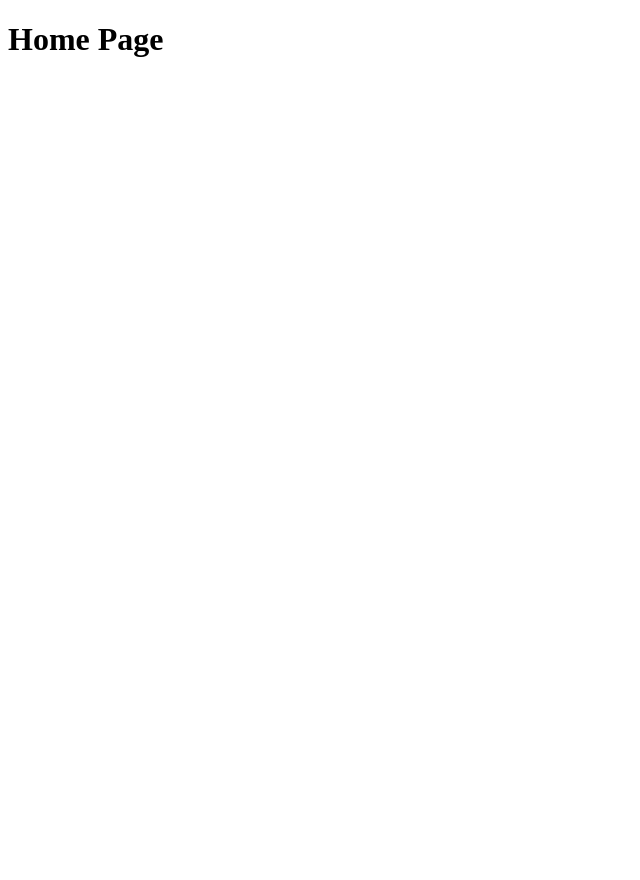
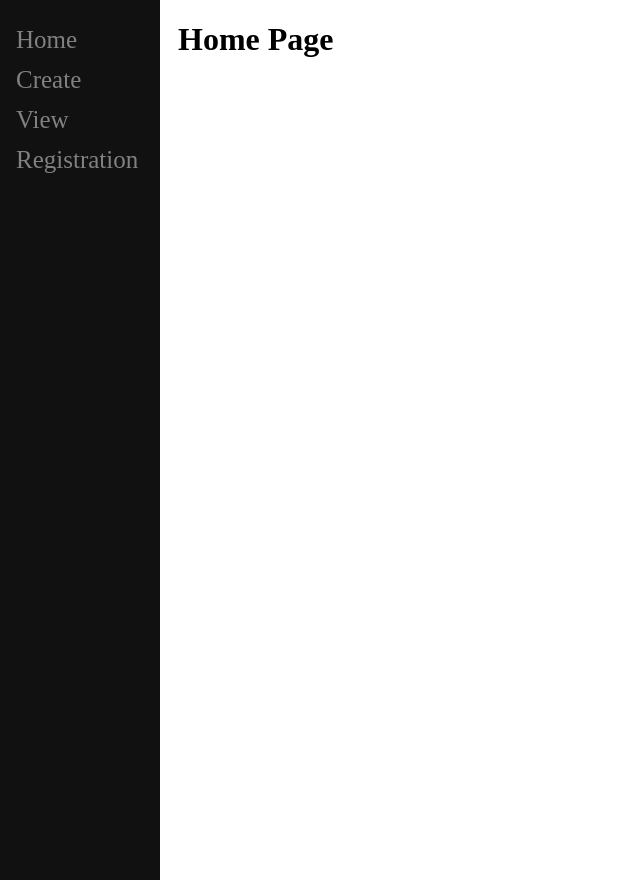
Before and after one commit to guilherme-SN/To-Do-List, a Django app: page / in a window 1280 px wide. Before the commit the part shown is almost empty. Shown: the whole page, without its empty margins (0-640 px from the left). Run offline with Django 4.2, Linux system fonts and the light colour scheme.

Commit message:
sidebar added

```diff
--- a/main/templates/main/base.html
+++ b/main/templates/main/base.html
@@ -1,6 +1,37 @@
 <!DOCTYPE html>
 <html lang="en">
 <head>
+    <style type="text/css">
+        .sidenav {
+            height: 100%;
+            width: 160px;
+            position: fixed;
+            z-index: 1;
+            top: 0;
+            left: 0;
+            background-color: #111;
+            overflow-x: hidden;
+            padding-top: 20px;
+        }
+
+        .sidenav a {
+            padding: 6px 8px 6px 16px;
+            text-decoration: none;
+            font-size: 25px;
+            color: #818181;
+            display: block;
+        }
+
+        .sidenav a:hover {
+            color: #f1f1f1;
+        }
+
+        #main {
+            margin-left: 160px;
+            padding: 0px 10px;
+        }
+
+    </style>
     <meta charset="UTF-8">
     <meta http-equiv="X-UA-Compatible" content="IE=edge">
     <meta name="viewport" content="width=device-width, initial-scale=1.0">
@@ -9,7 +40,15 @@
     </title>
 </head>
 <body>
-    {% block content %}
-    {% endblock %}
+    <div class="sidenav">
+        <a href="/">Home</a>
+        <a href="/create">Create</a>
+        <a href="/view">View</a>
+        <a href="/register">Registration</a>
+    </div>
+    <div id="main">
+        {% block content %}
+        {% endblock %}
+    </div>
 </body>
 </html>
```
